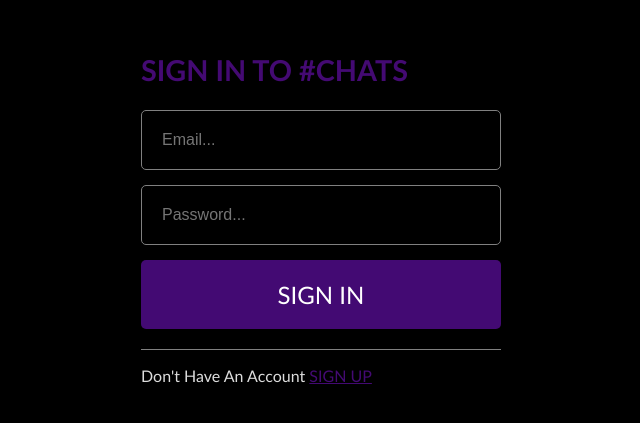
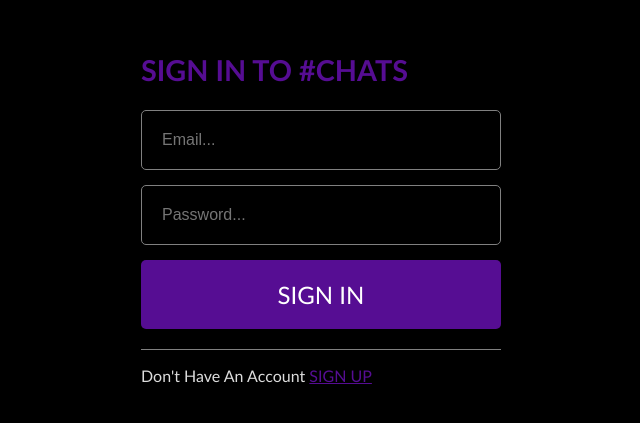
Before and after one commit to Alvin0305/HashChats, a React (Vite) app in the folder frontend/: page / in a window 1280 px wide. Shown: the part 185-608 px from the top of the page, without its empty margins (319-959 px from the left). Built offline with nearby package versions, Linux system fonts and the light colour scheme; no server answers.

Commit message:
ui change

```diff
--- a/frontend/src/styles/variables.css
+++ b/frontend/src/styles/variables.css
@@ -1,7 +1,7 @@
 :root {
     --font-text: 'Trebuchet MS', 'Lucida Sans Unicode', 'Lucida Grande', 'Lucida Sans', Arial, sans-serif;
 
-    --color-primary: #9116f677;
+    --color-primary: #9116f698;
     --color-secondary: #9116f699;
     --color-reply: #9116f6ff;
     --color-tertiary: #111;
```
